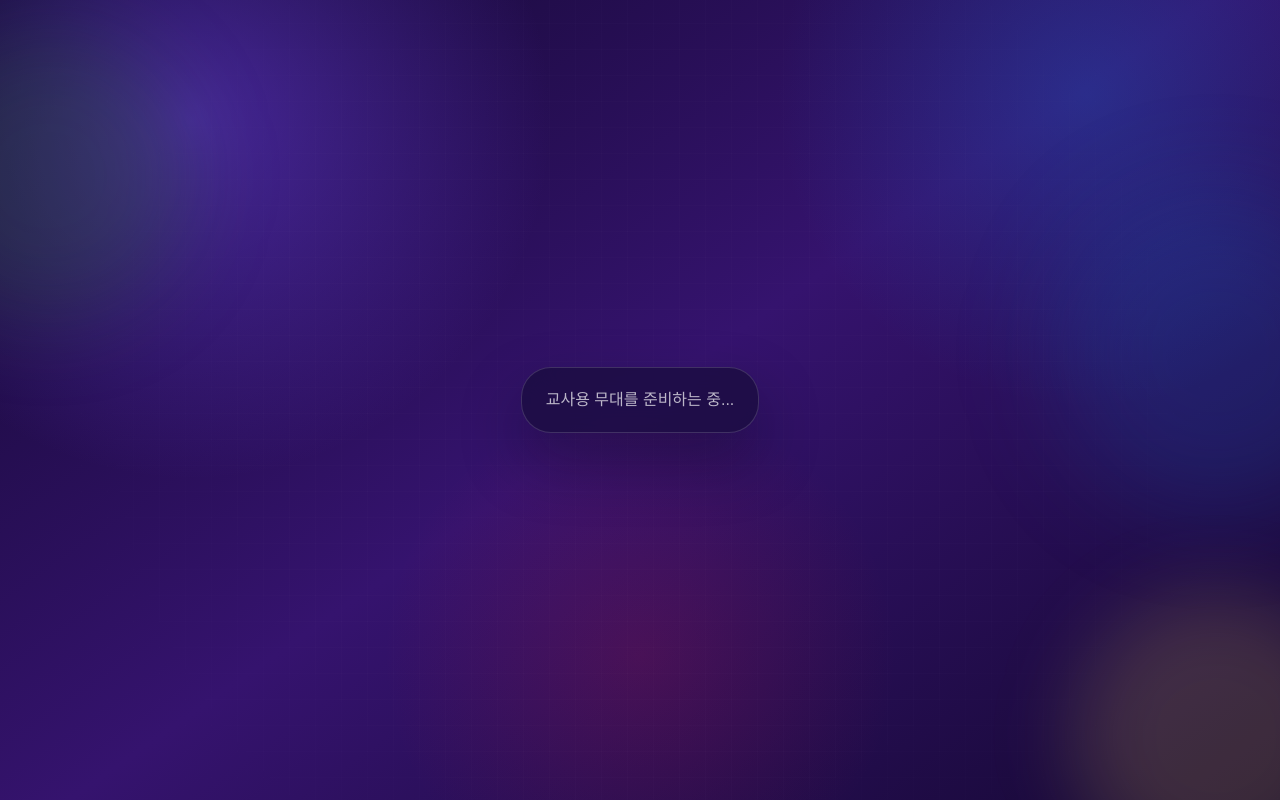
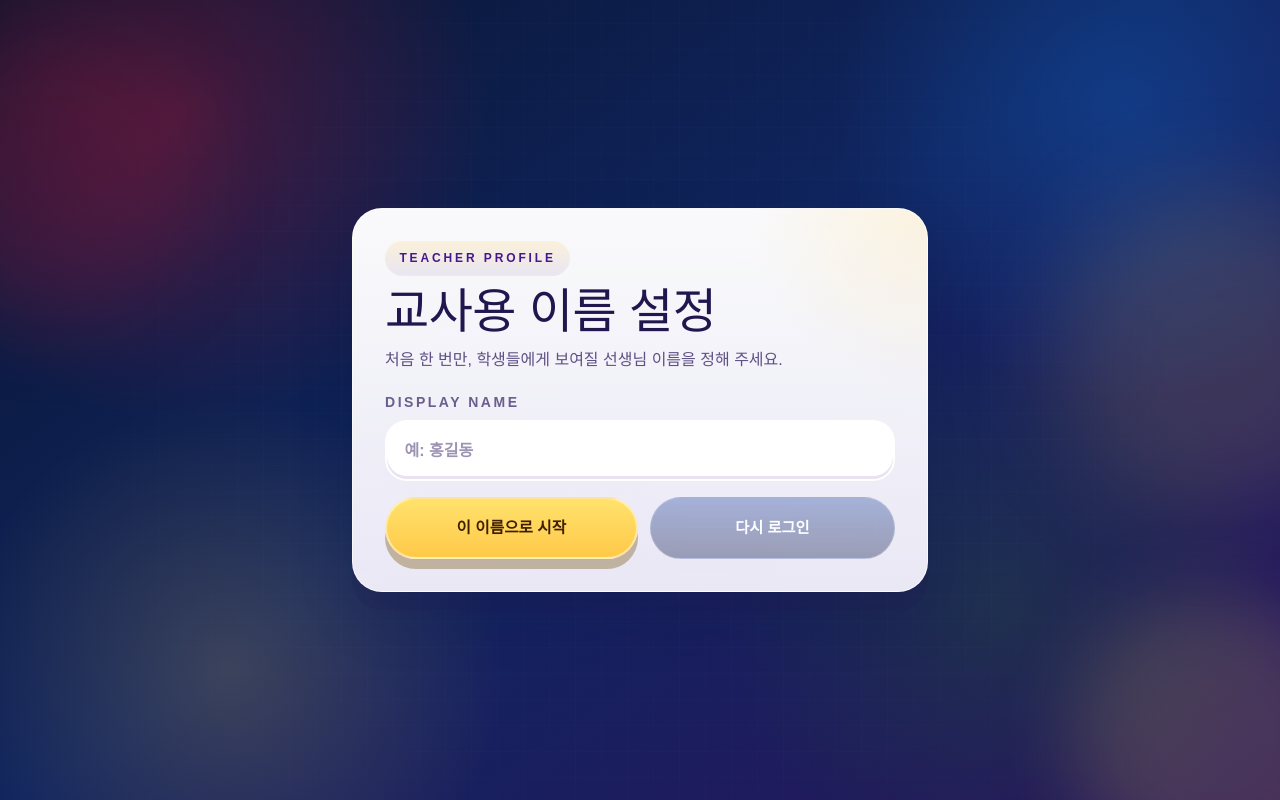
Before and after one commit to 4aipro5-del/jikahoot, a Next.js app: page /dashboard in a window 1280 px wide. Built offline with nearby package versions, Linux system fonts and the light colour scheme; no server answers; the database is empty; sample sign-in values are in the browser's storage; a web font is replaced by a local one.

Commit message:
Add teacher name setup flow

```diff
--- a/src/app/dashboard/page.tsx
+++ b/src/app/dashboard/page.tsx
@@ -1,10 +1,14 @@
 "use client";
 
-import { useEffect, useState } from "react";
+import { useEffect, useState, type FormEvent } from "react";
 import { useRouter } from "next/navigation";
 import type { User } from "firebase/auth";
-import { signOutUser, subscribeToAuthState } from "@/lib/firebase/auth";
-import { ensureRoom } from "@/lib/firestore/rooms";
+import {
+  signOutUser,
+  subscribeToAuthState,
+  updateTeacherDisplayName,
+} from "@/lib/firebase/auth";
+import { getRoomByTeacherUid, syncRoomProfile } from "@/lib/firestore/rooms";
 import type { Room } from "@/types/firestore";
 import QuestionForm from "./QuestionForm";
 import QuestionList from "./QuestionList";
@@ -14,6 +18,10 @@ export default function DashboardPage() {
   const router = useRouter();
   const [user, setUser] = useState<User | null | undefined>(undefined);
   const [room, setRoom] = useState<Room | null>(null);
+  const [checkedProfile, setCheckedProfile] = useState(false);
+  const [needsDisplayName, setNeedsDisplayName] = useState(false);
+  const [displayNameInput, setDisplayNameInput] = useState("");
+  const [savingDisplayName, setSavingDisplayName] = useState(false);
   const [error, setError] = useState<string | null>(null);
 
   useEffect(() => subscribeToAuthState(setUser), []);
@@ -25,14 +33,126 @@ export default function DashboardPage() {
     }
     if (!user) return;
 
-    ensureRoom(user)
-      .then(setRoom)
-      .catch((err) =>
-        setError(err instanceof Error ? err.message : "방 정보를 불러오지 못했습니다."),
-      );
+    let active = true;
+
+    async function loadTeacherRoom() {
+      setError(null);
+      setCheckedProfile(false);
+      setNeedsDisplayName(false);
+      setRoom(null);
+
+      try {
+        const existingRoom = await getRoomByTeacherUid(user.uid);
+        if (!active) return;
+
+        if (existingRoom?.displayName.trim()) {
+          setRoom(existingRoom);
+          return;
+        }
+
+        setDisplayNameInput("");
+        setNeedsDisplayName(true);
+      } catch (err) {
+        if (!active) return;
+        setError(err instanceof Error ? err.message : "방 정보를 불러오지 못했습니다.");
+      } finally {
+        if (active) setCheckedProfile(true);
+      }
+    }
+
+    void loadTeacherRoom();
+
+    return () => {
+      active = false;
+    };
   }, [user, router]);
 
-  if (!user || !room) {
+  async function handleDisplayNameSubmit(e: FormEvent) {
+    e.preventDefault();
+    if (!user || user.isAnonymous) return;
+
+    const trimmedName = displayNameInput.trim();
+    if (!trimmedName) {
+      setError("사용할 이름을 입력해 주세요.");
+      return;
+    }
+
+    setSavingDisplayName(true);
+    setError(null);
+
+    try {
+      await updateTeacherDisplayName(user, trimmedName);
+      const nextRoom = await syncRoomProfile(user);
+      setRoom(nextRoom);
+      setNeedsDisplayName(false);
+    } catch (err) {
+      setError(err instanceof Error ? err.message : "이름을 저장하지 못했습니다.");
+    } finally {
+      setSavingDisplayName(false);
+    }
+  }
+
+  if (user && needsDisplayName) {
+    return (
+      <div className="stage-shell">
+        <div className="stage-content flex min-h-screen items-center justify-center py-8">
+          <div className="paper-panel w-full max-w-xl p-6 sm:p-8">
+            <div className="flex flex-col gap-5">
+              <div className="space-y-3">
+                <p className="hero-chip hero-chip-paper">Teacher Profile</p>
+                <h1 className="display-font text-[2.3rem] leading-none text-[var(--panel-text)] sm:text-5xl">
+                  교사용 이름 설정
+                </h1>
+                <p className="paper-muted text-sm leading-6 sm:text-base">
+                  처음 한 번만, 학생들에게 보여질 선생님 이름을 정해 주세요.
+                </p>
+              </div>
+
+              <form onSubmit={handleDisplayNameSubmit} className="flex flex-col gap-4">
+                <label className="flex flex-col gap-2">
+                  <span className="paper-subtle text-sm font-black uppercase tracking-[0.18em]">
+                    Display Name
+                  </span>
+                  <input
+                    value={displayNameInput}
+                    onChange={(e) => setDisplayNameInput(e.target.value)}
+                    placeholder="예: 홍길동"
+                    className="text-input"
+                    maxLength={24}
+                  />
+                </label>
+
+                {error && (
+                  <p className="status-banner" data-tone="error">
+                    {error}
+                  </p>
+                )}
+
+                <div className="flex flex-col gap-3 sm:flex-row">
+                  <button
+                    type="submit"
+                    disabled={savingDisplayName}
+                    className="primary-button w-full"
+                  >
+                    {savingDisplayName ? "이름 저장 중..." : "이 이름으로 시작"}
+                  </button>
+                  <button
+                    type="button"
+                    onClick={() => signOutUser()}
+                    className="secondary-button w-full"
+                  >
+                    다시 로그인
+                  </button>
+                </div>
+              </form>
+            </div>
+          </div>
+        </div>
+      </div>
+    );
+  }
+
+  if (!user || !checkedProfile || !room) {
     return (
       <div className="stage-shell">
         <div className="stage-content flex min-h-screen items-center justify-center">
--- a/src/app/globals.css
+++ b/src/app/globals.css
@@ -28,20 +28,24 @@
 @import "tailwindcss";
 
 :root {
-  --background: #12082f;
+  --background: #09142f;
   --foreground: #fff8f0;
-  --panel-text: #261257;
-  --muted: #ddd5ff;
-  --surface: rgba(25, 12, 63, 0.76);
-  --surface-strong: rgba(255, 255, 255, 0.14);
+  --panel-text: #22164f;
+  --muted: #d8e2ff;
+  --surface: rgba(12, 26, 72, 0.84);
+  --surface-strong: rgba(255, 255, 255, 0.16);
   --panel: rgba(255, 255, 255, 0.95);
   --kahoot-red: #e21b3c;
   --kahoot-blue: #1368ce;
   --kahoot-yellow: #d89e00;
   --kahoot-green: #26890c;
   --kahoot-purple: #46178f;
-  --shadow-soft: 0 28px 60px rgba(8, 5, 23, 0.35);
-  --shadow-panel: 0 18px 0 rgba(42, 18, 89, 0.2), 0 28px 60px rgba(20, 11, 48, 0.18);
+  --shadow-soft:
+    0 28px 60px rgba(8, 15, 42, 0.34),
+    0 0 0 1px rgba(255, 255, 255, 0.04);
+  --shadow-panel:
+    0 18px 0 rgba(32, 25, 87, 0.18),
+    0 26px 56px rgba(15, 18, 52, 0.16);
   --radius-xl: 30px;
   --radius-lg: 22px;
 }
@@ -66,10 +70,11 @@ body {
   color: var(--foreground);
   font-family: "KblJump", "Apple SD Gothic Neo", "Noto Sans KR", sans-serif;
   background:
-    radial-gradient(circle at 15% 15%, rgba(120, 73, 255, 0.45), transparent 28%),
-    radial-gradient(circle at 85% 12%, rgba(19, 104, 206, 0.3), transparent 24%),
-    radial-gradient(circle at 50% 82%, rgba(226, 27, 60, 0.16), transparent 28%),
-    linear-gradient(145deg, #12082f 0%, #35136e 50%, #150833 100%);
+    radial-gradient(circle at 14% 14%, rgba(226, 27, 60, 0.28), transparent 24%),
+    radial-gradient(circle at 88% 14%, rgba(19, 104, 206, 0.34), transparent 22%),
+    radial-gradient(circle at 18% 84%, rgba(255, 201, 72, 0.18), transparent 22%),
+    radial-gradient(circle at 78% 76%, rgba(38, 137, 12, 0.18), transparent 24%),
+    linear-gradient(145deg, #09142f 0%, #102560 48%, #28145c 100%);
 }
 
 body::before {
@@ -156,7 +161,7 @@ button:disabled {
   width: 18rem;
   height: 18rem;
   border-radius: 999px;
-  background: rgba(38, 137, 12, 0.18);
+  background: rgba(226, 27, 60, 0.14);
   filter: blur(44px);
   pointer-events: none;
 }
@@ -169,7 +174,7 @@ button:disabled {
   width: 20rem;
   height: 20rem;
   border-radius: 999px;
-  background: rgba(19, 104, 206, 0.18);
+  background: rgba(255, 201, 72, 0.14);
   filter: blur(50px);
   pointer-events: none;
 }
@@ -193,7 +198,9 @@ button:disabled {
 .quiz-panel {
   border: 1px solid rgba(255, 255, 255, 0.15);
   border-radius: var(--radius-xl);
-  background: var(--surface);
+  background:
+    linear-gradient(180deg, rgba(255, 255, 255, 0.04), transparent 24%),
+    linear-gradient(135deg, rgba(8, 20, 58, 0.96), rgba(37, 21, 90, 0.86));
   box-shadow: var(--shadow-soft);
   backdrop-filter: blur(18px);
 }
@@ -201,7 +208,9 @@ button:disabled {
 .paper-panel {
   border: 1px solid rgba(255, 255, 255, 0.65);
   border-radius: var(--radius-xl);
-  background: linear-gradient(180deg, rgba(255, 255, 255, 0.98), rgba(244, 240, 255, 0.93));
+  background:
+    radial-gradient(circle at top right, rgba(255, 210, 92, 0.18), transparent 26%),
+    linear-gradient(180deg, rgba(255, 255, 255, 0.98), rgba(247, 244, 255, 0.94));
   color: var(--panel-text);
   box-shadow: var(--shadow-panel);
 }
@@ -211,8 +220,9 @@ button:disabled {
   align-items: center;
   justify-content: center;
   border-radius: 999px;
-  background: rgba(255, 255, 255, 0.12);
+  background: rgba(255, 255, 255, 0.13);
   color: rgba(255, 255, 255, 0.92);
+  box-shadow: inset 0 -2px 0 rgba(255, 255, 255, 0.08);
   padding: 0.55rem 0.9rem;
   font-size: 0.75rem;
   font-weight: 800;
@@ -221,7 +231,7 @@ button:disabled {
 }
 
 .hero-chip-paper {
-  background: rgba(70, 23, 143, 0.12);
+  background: linear-gradient(180deg, rgba(255, 210, 92, 0.2), rgba(70, 23, 143, 0.08));
   color: var(--kahoot-purple);
 }
 
@@ -242,11 +252,11 @@ button:disabled {
 }
 
 .paper-purple-bg {
-  background: rgba(70, 23, 143, 0.08);
+  background: rgba(19, 104, 206, 0.1);
 }
 
 .paper-yellow-bg {
-  background: rgba(216, 158, 0, 0.12);
+  background: rgba(255, 201, 72, 0.16);
 }
 
 .text-input {
@@ -330,7 +340,7 @@ button:disabled {
   justify-content: center;
   border: 1px solid rgba(255, 255, 255, 0.18);
   border-radius: 999px;
-  background: rgba(255, 255, 255, 0.08);
+  background: linear-gradient(180deg, rgba(37, 74, 161, 0.36), rgba(22, 31, 76, 0.38));
   color: white;
   padding: 0.8rem 1.25rem;
   font-size: 0.95rem;
@@ -340,7 +350,7 @@ button:disabled {
 
 .secondary-button:hover:not(:disabled) {
   transform: translateY(-1px);
-  background: rgba(255, 255, 255, 0.16);
+  background: linear-gradient(180deg, rgba(42, 90, 195, 0.44), rgba(29, 43, 97, 0.44));
 }
 
 .tab-button {
@@ -360,7 +370,7 @@ button:disabled {
 }
 
 .tab-button[data-active="false"] {
-  background: rgba(255, 255, 255, 0.08);
+  background: rgba(255, 255, 255, 0.1);
   color: rgba(255, 255, 255, 0.82);
 }
 
--- a/src/app/submit/page.tsx
+++ b/src/app/submit/page.tsx
@@ -96,9 +96,9 @@ function SubmitPageContent() {
                   <h1 className="display-font mt-4 text-4xl text-white sm:text-5xl">
                     {step.nickname}님, 문제를 내 볼까요?
                   </h1>
-                  <p className="mt-2 max-w-2xl text-sm leading-6 text-white/76 sm:text-base">
-                    제출한 문제는 선생님이 확인한 뒤 게임에 반영돼요. 질문과 선택지를
-                    분명하게 쓰면 더 재미있는 퀴즈가 됩니다.
+                  <p className="mt-2 max-w-3xl text-sm leading-6 text-white/76 sm:text-base lg:max-w-4xl">
+                    제출한 문제는 선생님 확인 후 게임에 반영돼요. 질문과 선택지를 분명하게
+                    쓰면 더 재미있는 퀴즈가 돼요.
                   </p>
                 </div>
 
--- a/src/lib/firebase/auth.ts
+++ b/src/lib/firebase/auth.ts
@@ -4,6 +4,7 @@ import {
   signInAnonymously,
   signInWithPopup,
   signOut,
+  updateProfile,
   type User,
 } from 'firebase/auth'
 import { auth } from '@/lib/firebase/client'
@@ -24,6 +25,10 @@ export function signOutUser() {
   return signOut(auth)
 }
 
+export function updateTeacherDisplayName(user: User, displayName: string) {
+  return updateProfile(user, { displayName })
+}
+
 export function subscribeToAuthState(callback: (user: User | null) => void) {
   return onAuthStateChanged(auth, callback)
 }
```
Also changed, not shown: src/app/page.tsx (+19 -7 lines), src/lib/firestore/rooms.ts (+38 -1 lines).
